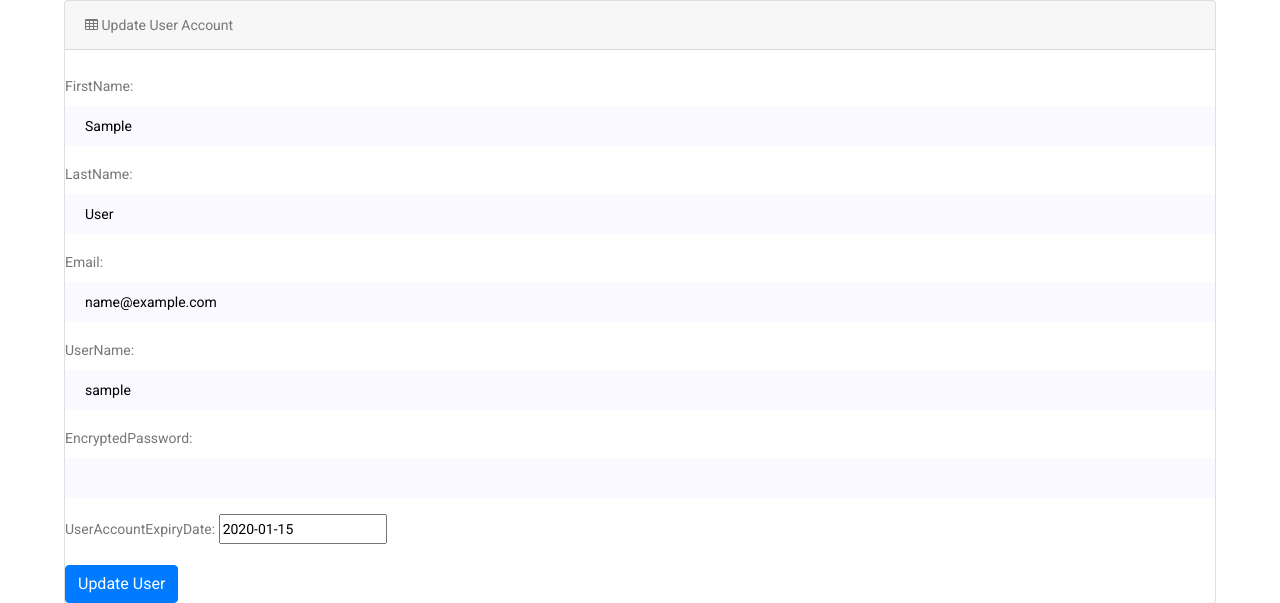
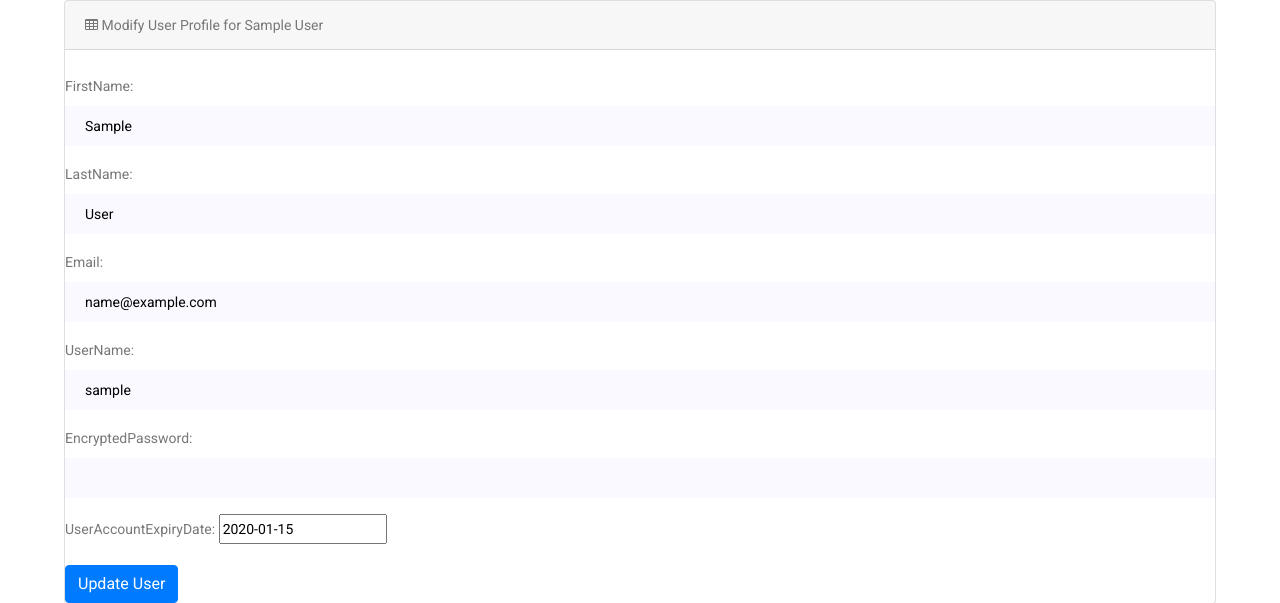
Before and after one commit to internetteam3/myapp, a Django app: a page that uses myapp/templates/myapp/UsersUpdate_form.html in a window 1280 px wide. Shown: the part 100-703 px from the top of the page. Run offline with Django 3.2, Linux system fonts and the light colour scheme; tables that the repository leaves empty hold one stand-in row (values such as "Sample post"); some libraries are stand-ins or nearby versions.

Commit message:
CRUD for User

```diff
--- a/myapp/templates/myapp/UsersUpdate_form.html
+++ b/myapp/templates/myapp/UsersUpdate_form.html
@@ -9,7 +9,7 @@
  <div  class="formPaddingBox">
      <div class="card mb-3">
          <div class="card-header">
-					<i class="fa fa-table"></i> Update User Account
+					<i class="fa fa-table"></i> Modify User Profile for {{ userM.firstName }} {{ userM.lastName }}
          </div>
                 <br>
 
```
